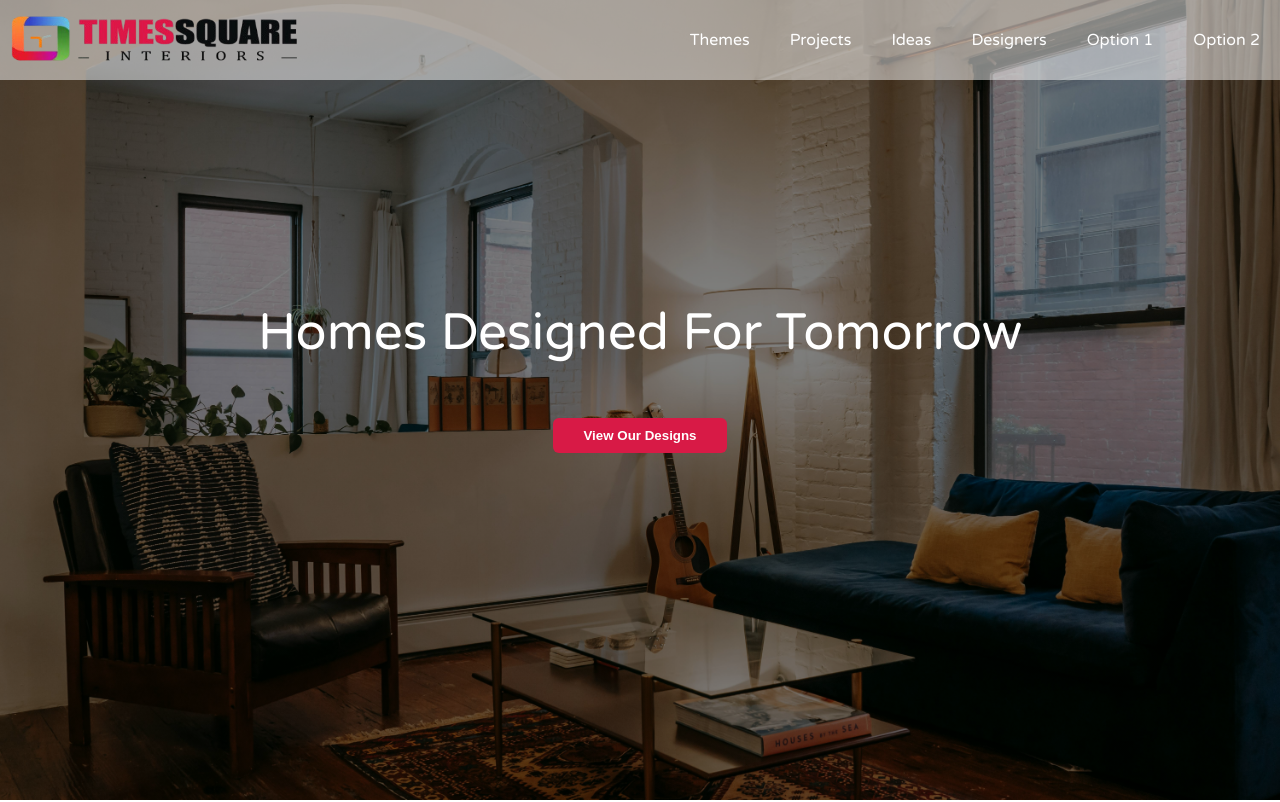
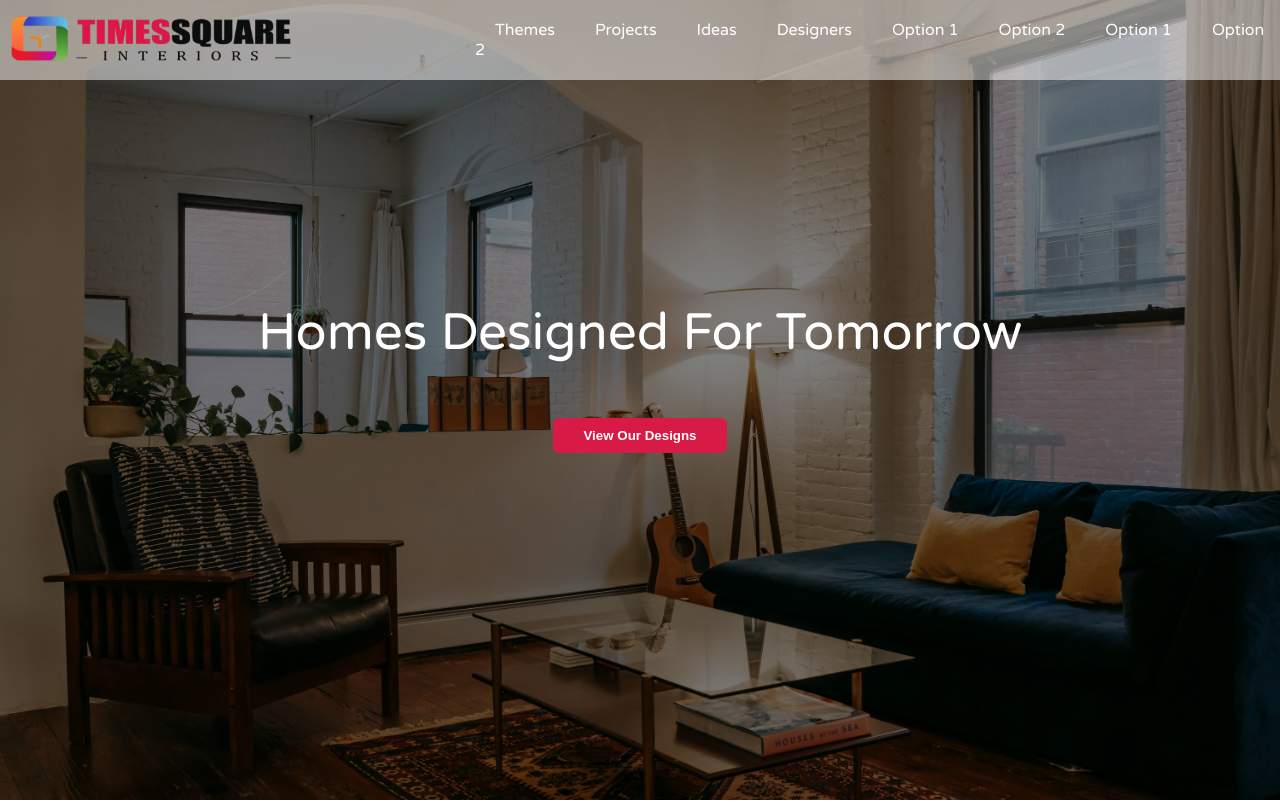
Before and after one commit to prudhvikaranam/timesSquare-interiors, a React (Create React App) app: page / in a window 1280 px wide. Shown: the top 802 px of the page. Built offline with nearby package versions, Linux system fonts and the light colour scheme.

Commit message:
adjusting height of the hamburger menu to fit the screen

```diff
--- a/src/assets/data/data.json
+++ b/src/assets/data/data.json
@@ -6,6 +6,8 @@
             "Ideas",
             "Designers",
             "Option 1",
+            "Option 2",
+            "Option 1",
             "Option 2"
         ]
     }
--- a/src/index.css
+++ b/src/index.css
@@ -92,12 +92,14 @@ h1 {
 
 .header-hamburger-menu-container {
   width: 100%;
+  overflow-y: scroll;
   display: flex;
   justify-content: center;
   position: relative;
   left: -100%;
   opacity: 0;
   transition: left 0.5s ease-in-out, opacity 0.5s ease-in-out;
+  box-shadow: 3px 6px 4px 3px rgb(144 144 144 / 82%);
 }
 
 .header-hamburger-menu-container.slideIn {
@@ -109,11 +111,8 @@ h1 {
 
 .header-hamburger-menu-container.slideOut {
   left: 100%;
-  /* Move it to the right */
   transform: translateX(-50%);
-  /* Ensure proper alignment */
   opacity: 0;
-  /* Fade out as it moves */
 }
 
 
@@ -123,8 +122,9 @@ h1 {
   background: rgba(255, 255, 255, 1);
   color: black;
   text-align: center;
-  padding: 20px 0px;
   width: 100%;
+  max-height: 85vh;
+  overflow: scroll;
 }
 
 .header-menu-hamburger-items span {
@@ -146,9 +146,7 @@ h1 {
   border-radius: 6px;
 }
 
-/* .hidehamburgerMenu{
-  display: none;
-} */
+
 
 
 /* Media Queries */
```
